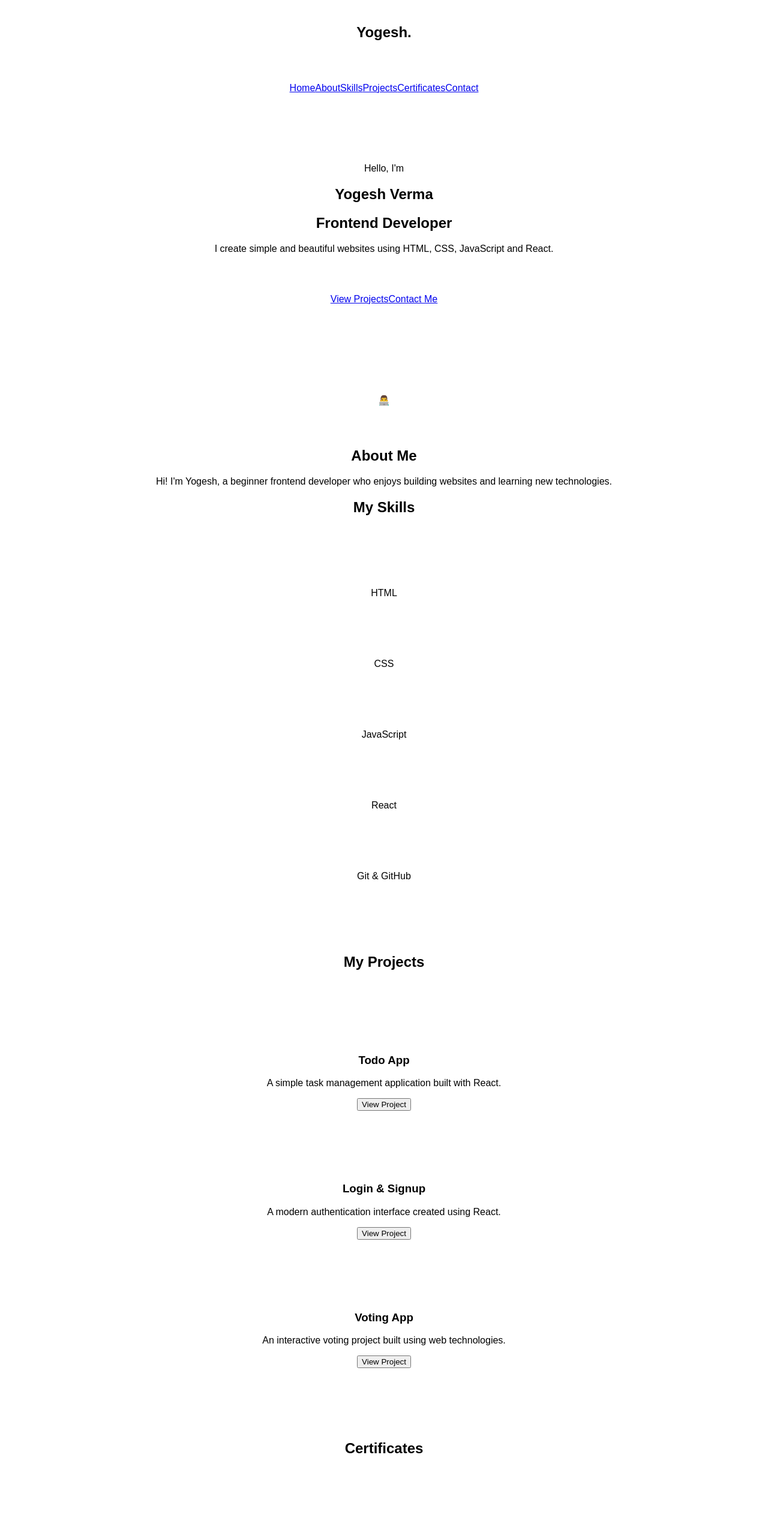
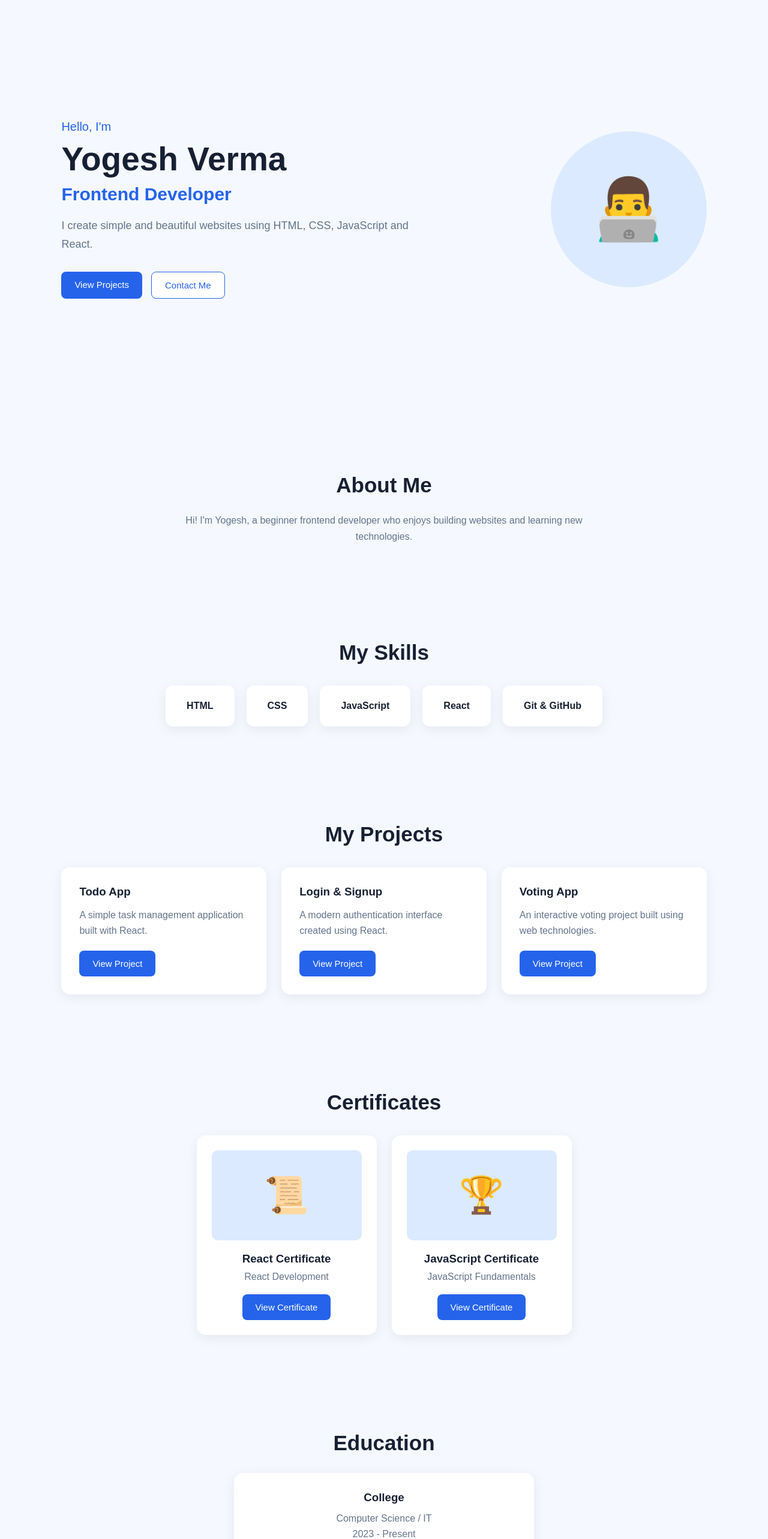
Before and after one commit to yogeshverma5k/portfolio-website, a React (Vite) app: page / in a window 1280 px wide. Shown: the part 80-2646 px from the top of the page at 60% size. Built offline with nearby package versions, Linux system fonts and the light colour scheme.

Commit message:
Update App.css

```diff
--- a/src/App.css
+++ b/src/App.css
@@ -1,9 +1,335 @@
-body {
+* {
   margin: 0;
-  font-family: Arial, sans-serif;
+  padding: 0;
+  box-sizing: border-box;
 }
 
-div {
+html {
+  scroll-behavior: smooth;
+}
+
+body {
+  font-family: Arial, sans-serif;
+  background: #f5f9ff;
+  color: #172033;
+}
+
+.portfolio {
+  width: 100%;
+}
+
+/* NAVBAR */
+
+.navbar {
+  width: 100%;
+  padding: 20px 8%;
+  display: flex;
+  justify-content: space-between;
+  align-items: center;
+  background: white;
+  position: sticky;
+  top: 0;
+  z-index: 100;
+  box-shadow: 0 2px 10px rgba(0, 0, 0, 0.05);
+}
+
+.navbar h2 {
+  font-size: 25px;
+}
+
+.nav-links {
+  display: flex;
+  gap: 25px;
+}
+
+.nav-links a {
+  text-decoration: none;
+  color: #172033;
+  font-weight: 500;
+}
+
+.nav-links a:hover {
+  color: #2563eb;
+}
+
+/* HERO */
+
+.hero {
+  min-height: 90vh;
+  padding: 80px 8%;
+  display: flex;
+  align-items: center;
+  justify-content: space-between;
+  gap: 50px;
+}
+
+.hero-text {
+  max-width: 600px;
+}
+
+.hello {
+  color: #2563eb;
+  font-size: 20px;
+  margin-bottom: 10px;
+}
+
+.hero h1 {
+  font-size: 55px;
+  margin-bottom: 10px;
+}
+
+.hero h2 {
+  font-size: 30px;
+  color: #2563eb;
+  margin-bottom: 20px;
+}
+
+.hero-text > p:last-of-type {
+  font-size: 18px;
+  line-height: 1.7;
+  color: #64748b;
+}
+
+.profile {
+  width: 260px;
+  height: 260px;
+  border-radius: 50%;
+  background: #dbeafe;
+  display: flex;
+  justify-content: center;
+  align-items: center;
+  font-size: 100px;
+}
+
+/* BUTTONS */
+
+.buttons {
+  display: flex;
+  gap: 15px;
+  margin-top: 30px;
+}
+
+.btn,
+.project-card button,
+.certificate-card button {
+  border: none;
+  background: #2563eb;
+  color: white;
+  padding: 13px 22px;
+  border-radius: 8px;
+  text-decoration: none;
+  cursor: pointer;
+  font-size: 15px;
+}
+
+.btn:hover,
+.project-card button:hover,
+.certificate-card button:hover {
+  background: #1d4ed8;
+}
+
+.secondary {
+  background: white;
+  color: #2563eb;
+  border: 1px solid #2563eb;
+}
+
+/* COMMON SECTION */
+
+.section {
+  padding: 80px 8%;
   text-align: center;
-  padding: 50px;
 }
+
+.section > h2 {
+  font-size: 35px;
+  margin-bottom: 25px;
+}
+
+.section > p {
+  max-width: 700px;
+  margin: auto;
+  line-height: 1.7;
+  color: #64748b;
+}
+
+/* SKILLS */
+
+.skills {
+  margin-top: 35px;
+  display: flex;
+  justify-content: center;
+  flex-wrap: wrap;
+  gap: 20px;
+}
+
+.card {
+  background: white;
+  padding: 25px 35px;
+  border-radius: 12px;
+  box-shadow: 0 5px 20px rgba(0, 0, 0, 0.07);
+  font-weight: bold;
+}
+
+.card:hover {
+  transform: translateY(-5px);
+}
+
+/* PROJECTS */
+
+.projects {
+  margin-top: 35px;
+  display: grid;
+  grid-template-columns: repeat(3, 1fr);
+  gap: 25px;
+}
+
+.project-card {
+  background: white;
+  padding: 30px;
+  border-radius: 15px;
+  text-align: left;
+  box-shadow: 0 5px 20px rgba(0, 0, 0, 0.07);
+}
+
+.project-card h3 {
+  margin-bottom: 15px;
+}
+
+.project-card p {
+  color: #64748b;
+  line-height: 1.6;
+  margin-bottom: 20px;
+}
+
+/* CERTIFICATES */
+
+.certificates {
+  margin-top: 35px;
+  display: flex;
+  justify-content: center;
+  gap: 25px;
+  flex-wrap: wrap;
+}
+
+.certificate-card {
+  width: 300px;
+  background: white;
+  padding: 25px;
+  border-radius: 15px;
+  box-shadow: 0 5px 20px rgba(0, 0, 0, 0.07);
+}
+
+.certificate-image {
+  height: 150px;
+  background: #dbeafe;
+  border-radius: 10px;
+  display: flex;
+  justify-content: center;
+  align-items: center;
+  font-size: 60px;
+  margin-bottom: 20px;
+}
+
+.certificate-card h3 {
+  margin-bottom: 10px;
+}
+
+.certificate-card p {
+  color: #64748b;
+  margin-bottom: 20px;
+}
+
+/* EDUCATION */
+
+.education-card {
+  max-width: 500px;
+  margin: 30px auto;
+  background: white;
+  padding: 30px;
+  border-radius: 15px;
+  box-shadow: 0 5px 20px rgba(0, 0, 0, 0.07);
+}
+
+.education-card h3 {
+  margin-bottom: 15px;
+}
+
+.education-card p {
+  color: #64748b;
+  margin: 8px;
+}
+
+/* CONTACT */
+
+.contact {
+  background: #eaf2ff;
+}
+
+.contact .btn {
+  margin-top: 25px;
+}
+
+/* FOOTER */
+
+footer {
+  padding: 25px;
+  text-align: center;
+  background: #172033;
+  color: white;
+}
+
+/* MOBILE */
+
+@media (max-width: 768px) {
+
+  .navbar {
+    padding: 18px 5%;
+  }
+
+  .nav-links {
+    display: none;
+  }
+
+  .hero {
+    min-height: auto;
+    padding: 70px 5%;
+    flex-direction: column-reverse;
+    text-align: center;
+  }
+
+  .hero h1 {
+    font-size: 40px;
+  }
+
+  .hero h2 {
+    font-size: 24px;
+  }
+
+  .profile {
+    width: 180px;
+    height: 180px;
+    font-size: 70px;
+  }
+
+  .buttons {
+    justify-content: center;
+    flex-wrap: wrap;
+  }
+
+  .section {
+    padding: 60px 5%;
+  }
+
+  .section > h2 {
+    font-size: 30px;
+  }
+
+  .projects {
+    grid-template-columns: 1fr;
+  }
+
+  .certificate-card {
+    width: 100%;
+  }
+}
```
